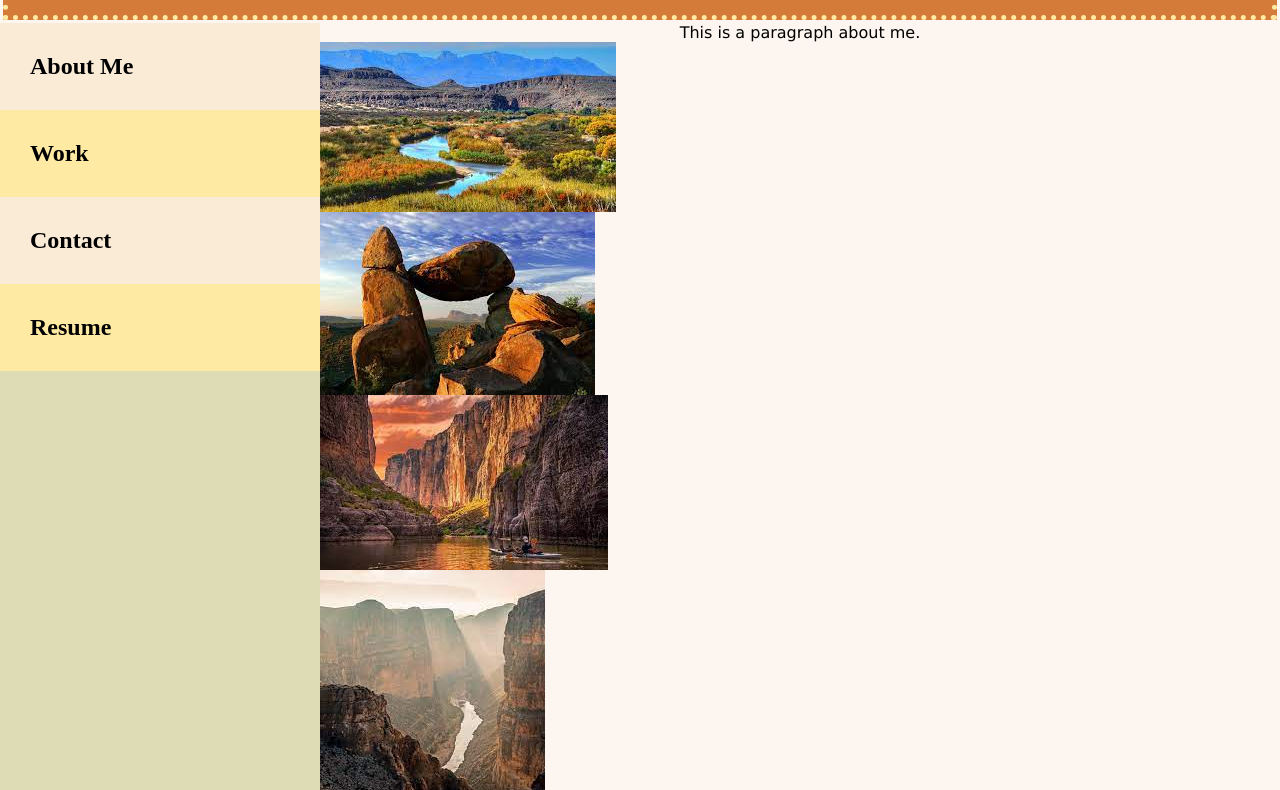
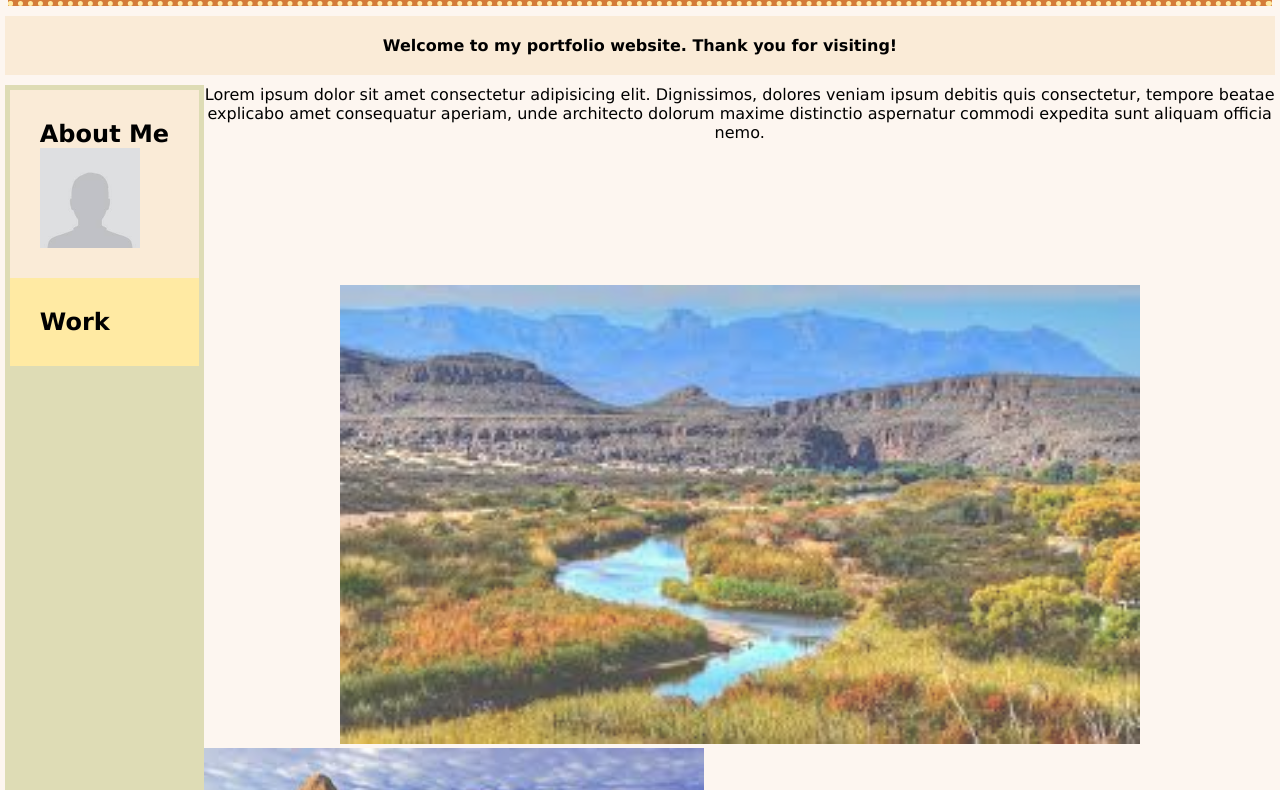
Before and after one commit to morgancar002/Portfolio, a plain HTML site: page index.html in a window 1280 px wide. Shown: the part 90-880 px from the top of the page. Drawn offline with Linux system fonts and the light colour scheme; a web font is replaced by a local one.

Commit message:
Addded CSS styling and added images to HTML

```diff
--- a/assets/style.css
+++ b/assets/style.css
@@ -1,5 +1,3 @@
-@import url("https://fonts.googleapis.com/css2?family=Rubik+Bubbles&display=swap");
-
 * {
   box-sizing: border-box;
   margin: 0;
@@ -10,21 +8,22 @@ li,
 a,
 button,
 header,
-aside {
-  font-family: "Rubik Bubbles";
+aside,
+body {
+  font-family: 'Lucida Sans', 'Lucida Sans Regular', 'Lucida Grande', 'Lucida Sans Unicode', Geneva, Verdana, sans-serif;
 }
 
 body {
   background-color: #fdf6f0;
-  font-family: "Lucida Sans", "Lucida Sans Regular", "Lucida Grande",
-    "Lucida Sans Unicode", Geneva, Verdana, sans-serif;
+  margin: 0;
+  padding: 0.3em;
 }
 
 header {
   display: flex;
   justify-content: space-between;
-  align-items: center;
-  padding: 30px 10%;
+  align-items: flex-end;
+  padding: 20px 5%;
   margin: 3px 3px;
   border: 5px;
   border-style: dotted;
@@ -87,43 +86,84 @@ button:hover {
   background-color: hsl(56, 39%, 79%);
   padding: 0;
   margin: 0;
-  box-sizing: border-box;
   display: grid;
-  grid-template-columns: 25% 75%;
-  grid-template-rows: auto;
+  grid-template-areas:
+  'header header header header header header'
+  'left left right right right right'
+  'footer footer footer footer footer footer';
+  align-content: center;
+  justify-content: space-between;
+  box-sizing: content-box;
 }
 
-#container {
+#left {
   max-width: 900px;
   margin: 0 auto;
-  display: grid;
+  padding: 5px;
+  height: 200px;
 }
 
-#container div {
+#left div {
   background-color: antiquewhite;
   padding: 30px;
 }
 
-#container div:nth-child(even) {
-  background-color: #ffeaa3;
+#left div:nth-child(even) {
+  background-color: #ffeaa3; */
 }
 
 .subtitle {
-  display: grid;
   text-align: center;
-  background-color: red;
+  background-color: antiquewhite;
   font-family: "Lucida Sans", "Lucida Sans Regular", "Lucida Grande",
     "Lucida Sans Unicode", Geneva, Verdana, sans-serif;
-  order: 2;
+  width: 100%;
 }
 
-.main {
+.subtitle h4 {
+  padding: 20px;
+  margin: 10px;
+  text-wrap: wrap;
+}
+
+#right {
   background-color: #fdf6f0;
+  text-align: center;
+  display: block;
+  align-content: center;
+}
+
+#about {
+  display: grid;
+  height: 200px;
   text-align: center;
 }
 
 .images {
-  border-radius: 3px;
+  display: block;
+  opacity: 75%;
+}
+
+#img1 {
+  max-height: max-content;
+  min-width: 800px;
+}
+
+#img2, #img3 {
+  max-height: 200px;
+  max-width: fit-content;
+}
+
+footer h2 {
+  text-align: start;
+}
+
+footer {
+  width: 100%;
+  text-align: center;
+}
+
+.aboutme img {
   display: grid;
-  order: 1;
+  place-content: center;
 }
--- a/index.html
+++ b/index.html
@@ -2,46 +2,62 @@
 <html lang="en-us">
   <head>
     <meta charset="UTF-8" />
-    <link rel="stylesheet" href="../portfolio/assets/style.css">
+    <link rel="stylesheet" href="../portfolio/assets/style.css" />
     <title>Portfolio Website</title>
   </head>
   <body>
-      <header>
+    <header>
       <h1>Morgan Carolin's Portfolio</h1>
       <nav role="navigation">
         <ul class="nav_link">
           <div class="nav">
             <li><a href="#">About Me</a></li>
             <li><a href="#">Work</a></li>
-            <li><a href="#">Contact</a></li>
-            <li><a href="#">Resume</a></li>
           </div>
         </ul>
       </nav>
-      <a class="cta" href="#"><button>click me</button></a>
     </header>
+    <div class="subtitle">
+      <h4>
+        Welcome to my portfolio website. Thank you for
+        visiting!
+      </h4>
+    </div>
     <div class="grid">
-    <div class="subtitle">
-      <p>This is a subtitle.</p>
-    </div>
-      <aside>
-      <div id="container">
-        <div><h2>About Me</h2></div>
-        <div><h2>Work</h2></div>
-        <div><h2>Contact</h2></div>
-        <div><h2>Resume</h2></div>
+      <div id="left">
+        <div class="aboutme"><h2>About Me</h2>
+        <img src="../portfolio/assets/placeholder.jpg" width=100px>
+        </div>
+        <div class><h2>Work</h2></div>
       </div>
-      </aside>
-      <div class="main">
-        <p>This is a paragraph about me.</p>
+      <div id="right">
+        <div id="about">
+        <p>
+          Lorem ipsum dolor sit amet consectetur adipisicing elit. Dignissimos,
+          dolores veniam ipsum debitis quis consectetur, tempore beatae
+          explicabo amet consequatur aperiam, unde architecto dolorum maxime
+          distinctio aspernatur commodi expedita sunt aliquam officia nemo.
+        </p>
+        </div>
         <div class="images">
-          <img src="../portfolio/assets/bigbend1.jpg">
-          <img src="../portfolio/assets/bigbend2.jpg">
-          <img src="../portfolio/assets/bigbend3.jpg">
-          <img src="../portfolio/assets/bigbend4.jpg">
-          <img src="../portfolio/assets/bigbend5.jpg">
+          <div id="img1">
+          <img src="../portfolio/assets/bigbend1.jpg" width="800px" />
+          </div>
+          <div id="img2">
+          <img src="../portfolio/assets/bigbend2.jpg" width="500px"/>
+        </div>
+          <div id="img3">
+          <img src="../portfolio/assets/bigbend3.jpg" width="500px"/>
+        </div>
+          <div id="img4">
+          <img src="../portfolio/assets/bigbend4.jpg" width="500px"/>
+        </div>
         </div>
       </div>
     </div>
   </body>
+  <footer>
+    <h2>Contact</h2>
+    <p>This is the footer.</p>
+  </footer>
 </html>
```
Also changed, not shown: assets/placeholder.jpg (added).
